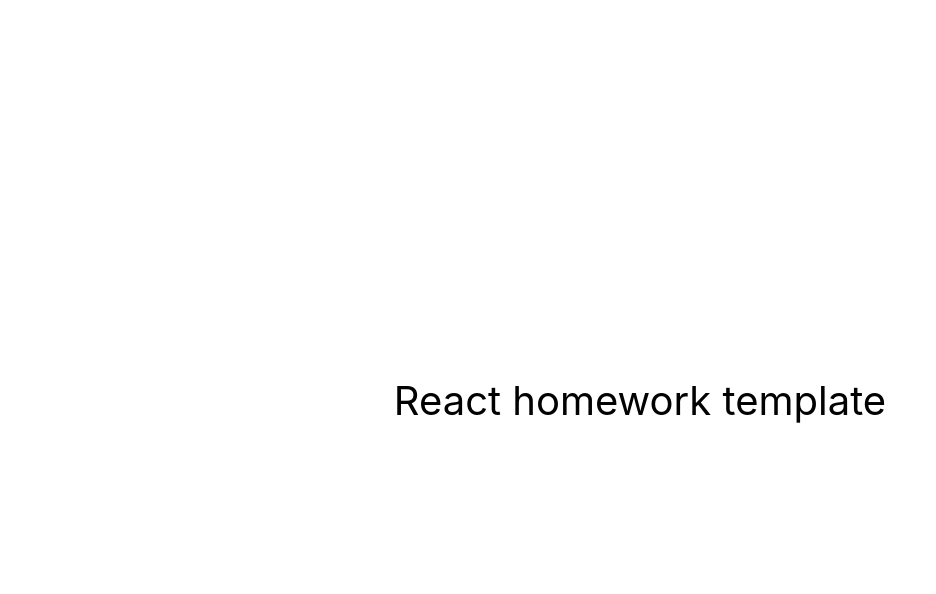
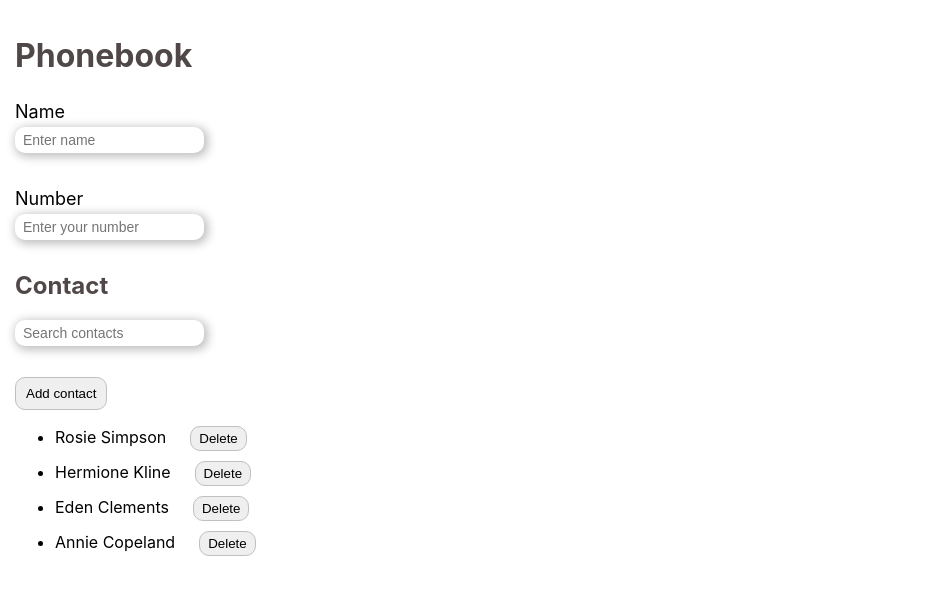
Before and after one commit to Tanya8135/goit-react-hw-02-phonebook, a React (Create React App) app: page / in a window 1280 px wide. Shown: the top 594 px of the page, without its empty margins (0-936 px from the left). Built offline with nearby package versions, Linux system fonts and the light colour scheme.

Commit message:
made handleChange, ..AddContact, ..Search, ..DeleteContact. Add render input, btn'add', btn'Delete'. Add list

```diff
--- a/package.json
+++ b/package.json
@@ -7,6 +7,7 @@
     "@testing-library/jest-dom": "^5.16.3",
     "@testing-library/react": "^12.1.4",
     "@testing-library/user-event": "^13.5.0",
+    "nanoid": "^4.0.2",
     "react": "^18.1.0",
     "react-dom": "^18.1.0",
     "react-scripts": "5.0.1",
--- a/src/components/App.jsx
+++ b/src/components/App.jsx
@@ -1,16 +1,139 @@
-export const App = () => {
-  return (
-    <div
-      style={{
-        height: '100vh',
-        display: 'flex',
-        justifyContent: 'center',
-        alignItems: 'center',
-        fontSize: 40,
-        color: '#010101'
-      }}
-    >
-      React homework template
-    </div>
-  );
-};
+import { Component } from 'react';
+import { nanoid } from 'nanoid';
+
+import style from './App.module.css';
+
+class App extends Component {
+  state = {
+    contacts: [
+      { id: 'id-1', name: 'Rosie Simpson', number: '459-12-56' },
+      { id: 'id-2', name: 'Hermione Kline', number: '443-89-12' },
+      { id: 'id-3', name: 'Eden Clements', number: '645-17-79' },
+      { id: 'id-4', name: 'Annie Copeland', number: '227-91-26' },
+    ],
+    filter: '',
+    name: '',
+    number: '',
+    search: '',
+  };
+
+  handleChange = e => {
+    const { name, value } = e.target;
+    this.setState({
+      [name]: value,
+    });
+  };
+
+  handleAddContact = e => {
+    e.preventDefault();
+    const { name, contacts, number } = this.state;
+    if (name.trim() === '' || number.trim() === '') {
+      return;
+    }
+    const existingContact = contacts.find(
+      contact => contact.name.toLowerCase() === name.toLowerCase()
+    );
+    if (existingContact) {
+      alert(`${name} is alredy in contacts.`);
+      return;
+    }
+    const newContact = {
+      id: nanoid(),
+      name: `${name} (${number})`,
+    };
+    this.setState({
+      contacts: [...contacts, newContact],
+      name: '',
+      number: '',
+    });
+  };
+
+  handleSearch = e => {
+    this.setState({
+      search: e.target.value,
+    });
+  };
+
+  handleDeleteContact = id => {
+    const { contacts } = this.state;
+    const updatedContacts = contacts.filter(contact => contact.id !== id);
+    this.setState({
+      contacts: updatedContacts,
+    });
+  };
+
+  render() {
+    const { contacts, name, number, search } = this.state;
+    const filterContacts = contacts.filter(contact =>
+      contact.name.toLowerCase().includes(search.toLowerCase())
+    );
+    return (
+      <div className={style['phone-book']}>
+        <h1 className={style.name}>Phonebook</h1>
+
+        <form onSubmit={this.handleAddContact}>
+          <label className={style.subTitle}>
+            Name
+            <input
+              className={style.input}
+              type="text"
+              name="name"
+              pattern="^[a-zA-Zа-яА-Я]+(([' -][a-zA-Zа-яА-Я ])?[a-zA-Zа-яА-Я]*)*$"
+              // pattern="^[a-zA-Zа-яА-Я]+(([' -][a-zA-Zа-яА-Я ])?[a-zA-Zа-яА-Я]*)*$"
+              // pattern="^[a-zA-Zа-яА-Я]+(([' -]?)[a-zA-Zа-яА-Я]*)*$"
+              title="Name may contain only letters, apostrophe, dash and spaces.
+          For example Adrian, Jacob Mercer, Charles de Batz de Castelmore d'Artagnan"
+              placeholder="Enter name"
+              value={name}
+              onChange={this.handleChange}
+            />
+          </label>
+
+          <label className={style.subTitle}>
+            Number
+            <input
+              className={style.input}
+              type="tel"
+              name="number"
+              pattern="\+?\d{1,4}?[ .\-\s]?\(?\d{1,3}?\)?[ .\-\s]?\d{1,4}[ .\-\s]?\d{1,4}[ .\-\s]?\d{1,9}"
+              title="Phone number must be digits and can contain spaces, dashes, parentheses and can start with +"
+              placeholder="Enter your number"
+              value={number}
+              onChange={this.handleChange}
+              required
+            />
+          </label>
+
+          <h2 className={style.name}>Contact</h2>
+          <input
+            className={style.input}
+            type="text"
+            placeholder="Search contacts"
+            value={search}
+            onChange={this.handleSearch}
+          />
+          <button className={style.btn} type="submit">
+            Add contact
+          </button>
+        </form>
+
+        <ul>
+          {filterContacts.map(contact => (
+            <li className={style.list} key={contact.id}>
+              {contact.name}
+              <button
+                className={style.btnDelete}
+                type="button"
+                onClick={() => this.handleDeleteContact(contact.id)}
+              >
+                Delete
+              </button>
+            </li>
+          ))}
+        </ul>
+      </div>
+    );
+  }
+}
+
+export default App;
--- /dev/null
+++ b/src/components/App.module.css
@@ -0,0 +1,47 @@
+.phone-book {
+  padding: 15px;
+}
+
+.name {
+  color: #504848;
+}
+
+.subTitle {
+  font-size: 18px;
+  line-height: 30px;
+}
+
+.input {
+  display: block;
+  font-size: 14px;
+  /* line-height: 30px; */
+  padding: 5px 0 5px 8px;
+  margin-bottom: 31px;
+  border-radius: 10px;
+  border: none;
+  outline: none;
+  box-shadow: 2px 2px 10px 2px rgba(0, 0, 0, 0.25);
+}
+
+.btn {
+  display: block;
+  padding: 8px 10px;
+  border-radius: 10px;
+  border: 1px solid #c0c0c0;
+  /* box-shadow: 4px 4px 4px rgba(0, 0, 0, 0.25); */
+}
+
+.list {
+  margin-bottom: 10px;
+
+  &:last-child {
+    margin-bottom: 0;
+  }
+}
+
+.btnDelete {
+  padding: 4px 8px;
+  margin-left: 24px;
+  border-radius: 10px;
+  border: 1px solid #c0c0c0;
+}
--- a/src/index.js
+++ b/src/index.js
@@ -1,6 +1,6 @@
 import React from 'react';
 import ReactDOM from 'react-dom/client';
-import { App } from 'components/App';
+import App from './components/App';
 import './index.css';
 
 ReactDOM.createRoot(document.getElementById('root')).render(
```
Also changed, not shown: src/components/delete/clue.txt (deleted), 1 other file (tests, documents, lock files or other folders).
